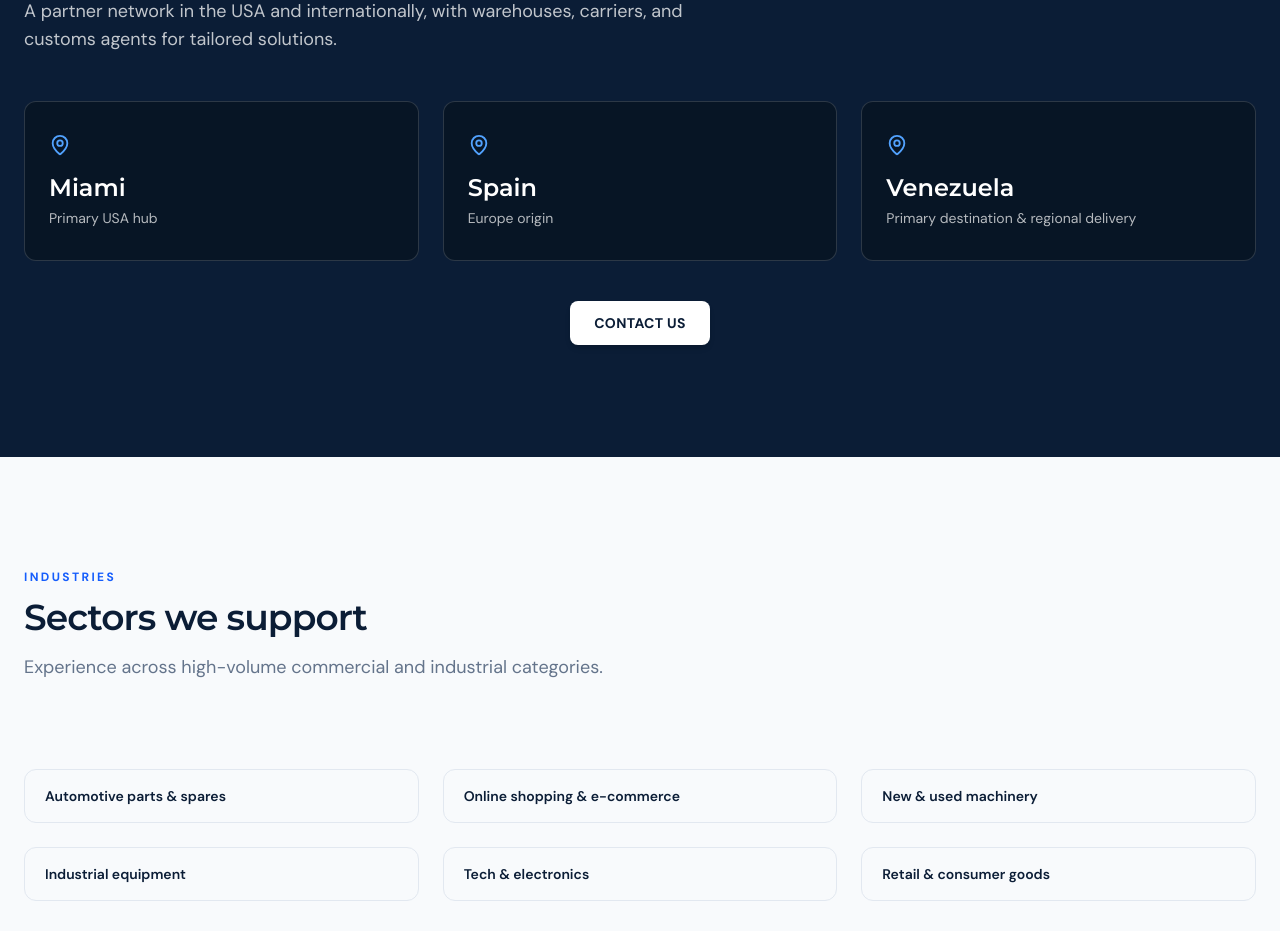
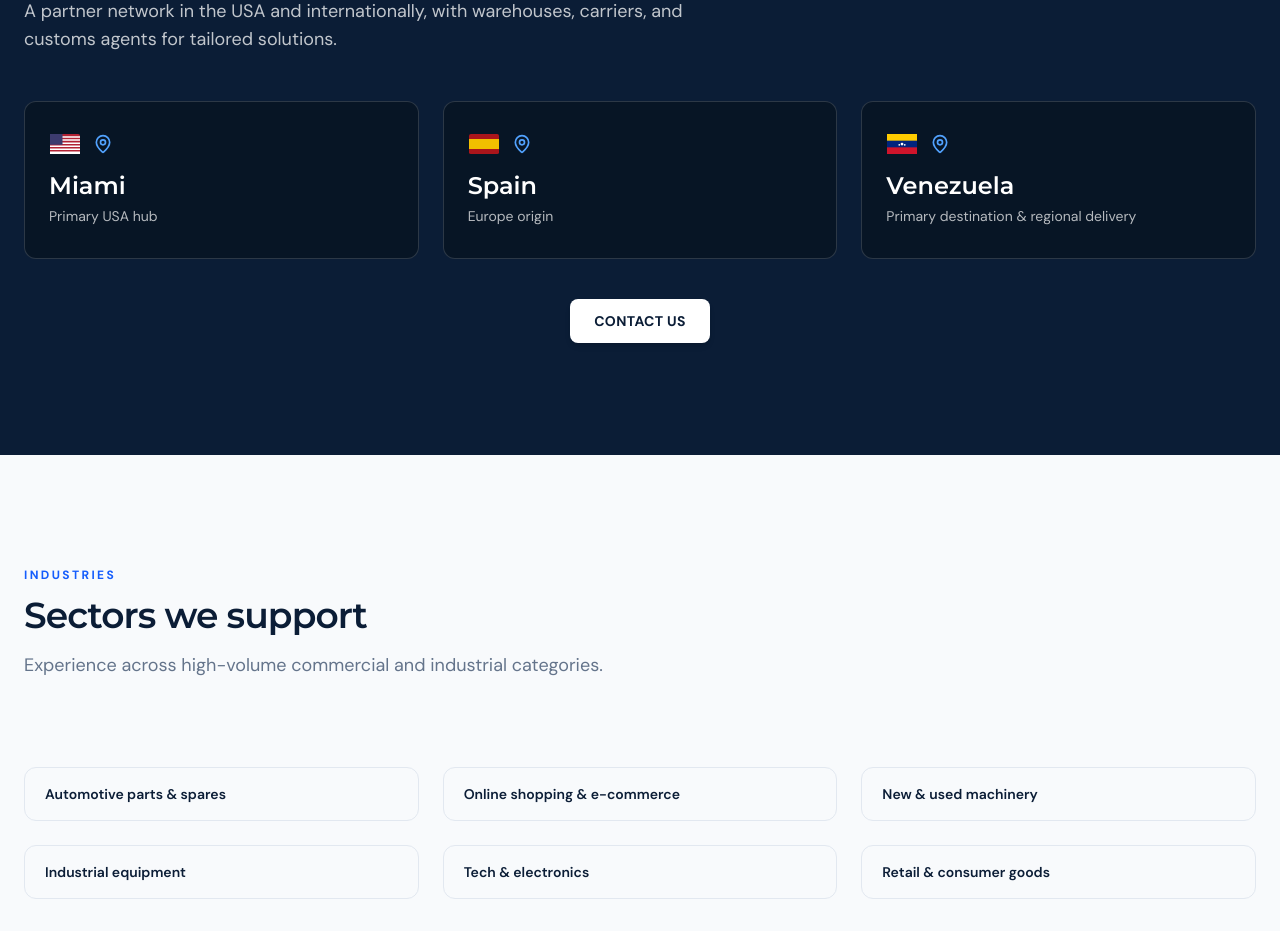
Before and after one commit to Carjamax231/Export8inc, a Next.js app: page /en in a window 1280 px wide. Shown: the part 2740-3671 px from the top of the page. Built offline with nearby package versions, Linux system fonts and the light colour scheme.

Commit message:
feat(network): add SVG flags to regional hubs
Show USA, Spain, and Venezuela marks on hub cards without duplicating corridor routes.

```diff
--- a/src/components/GlobalNetwork.tsx
+++ b/src/components/GlobalNetwork.tsx
@@ -1,6 +1,13 @@
 import { MapPin } from "lucide-react";
 import { getTranslations } from "next-intl/server";
 import SectionCta from "@/components/SectionCta";
+import {
+  FlagSpain,
+  FlagUSA,
+  FlagVenezuela,
+} from "@/components/icons/Flags";
+
+const HUB_FLAGS = [FlagUSA, FlagSpain, FlagVenezuela] as const;
 
 export default async function GlobalNetwork() {
   const t = await getTranslations("network");
@@ -23,16 +30,24 @@ export default async function GlobalNetwork() {
         </div>
 
         <div className="mt-12 grid gap-6 sm:grid-cols-3">
-          {hubs.map((hub) => (
+          {hubs.map((hub, index) => {
+            const Flag = HUB_FLAGS[index] ?? FlagVenezuela;
+            return (
               <div
                 key={hub.city}
                 className="rounded-xl border border-white/15 bg-navy-deep px-6 py-8"
               >
-              <MapPin className="text-blue-400" size={22} aria-hidden />
-              <p className="mt-4 font-heading text-2xl font-semibold">{hub.city}</p>
+                <div className="flex items-center gap-3">
+                  <Flag className="h-5 w-8 shrink-0" />
+                  <MapPin className="text-blue-400" size={20} aria-hidden />
+                </div>
+                <p className="mt-4 font-heading text-2xl font-semibold">
+                  {hub.city}
+                </p>
                 <p className="mt-1 text-sm text-white/70">{hub.role}</p>
               </div>
-          ))}
+            );
+          })}
         </div>
 
         <div className="mt-10 flex justify-center">
--- /dev/null
+++ b/src/components/icons/Flags.tsx
@@ -0,0 +1,59 @@
+type FlagProps = {
+  className?: string;
+  title?: string;
+};
+
+/** Banderas SVG simplificadas para UI (no emoji). */
+
+export function FlagUSA({ className, title = "United States" }: FlagProps) {
+  return (
+    <svg
+      viewBox="0 0 24 16"
+      className={className}
+      role="img"
+      aria-label={title}
+    >
+      <title>{title}</title>
+      <rect width="24" height="16" rx="1.5" fill="#B22234" />
+      <path
+        fill="#fff"
+        d="M0 1.78h24v1.23H0zm0 2.46h24v1.23H0zm0 2.46h24v1.23H0zm0 2.46h24v1.23H0zm0 2.46h24v1.23H0zm0 2.46h24V16H0z"
+      />
+      <rect width="10" height="8.6" fill="#3C3B6E" />
+    </svg>
+  );
+}
+
+export function FlagSpain({ className, title = "Spain" }: FlagProps) {
+  return (
+    <svg
+      viewBox="0 0 24 16"
+      className={className}
+      role="img"
+      aria-label={title}
+    >
+      <title>{title}</title>
+      <rect width="24" height="16" rx="1.5" fill="#AA151B" />
+      <rect y="4" width="24" height="8" fill="#F1BF00" />
+    </svg>
+  );
+}
+
+export function FlagVenezuela({ className, title = "Venezuela" }: FlagProps) {
+  return (
+    <svg
+      viewBox="0 0 24 16"
+      className={className}
+      role="img"
+      aria-label={title}
+    >
+      <title>{title}</title>
+      <rect width="24" height="16" rx="1.5" fill="#00247D" />
+      <rect width="24" height="5.33" fill="#FFCC00" />
+      <rect y="10.67" width="24" height="5.33" fill="#CF142B" />
+      <circle cx="12" cy="8" r="1.1" fill="#fff" />
+      <circle cx="9.8" cy="8.6" r="0.7" fill="#fff" />
+      <circle cx="14.2" cy="8.6" r="0.7" fill="#fff" />
+    </svg>
+  );
+}
```
Lines whose indentation alone changed are shown as unchanged.
